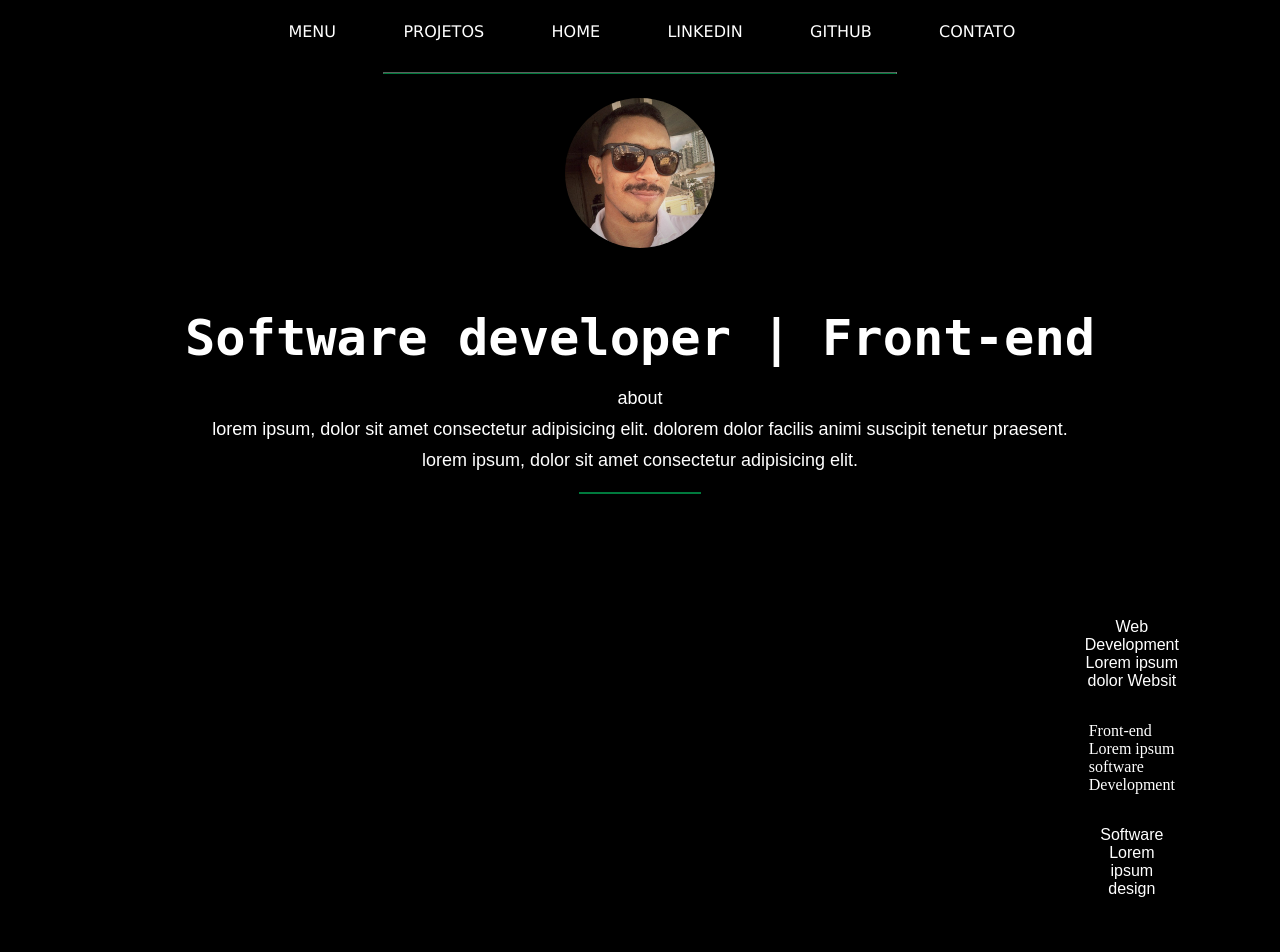
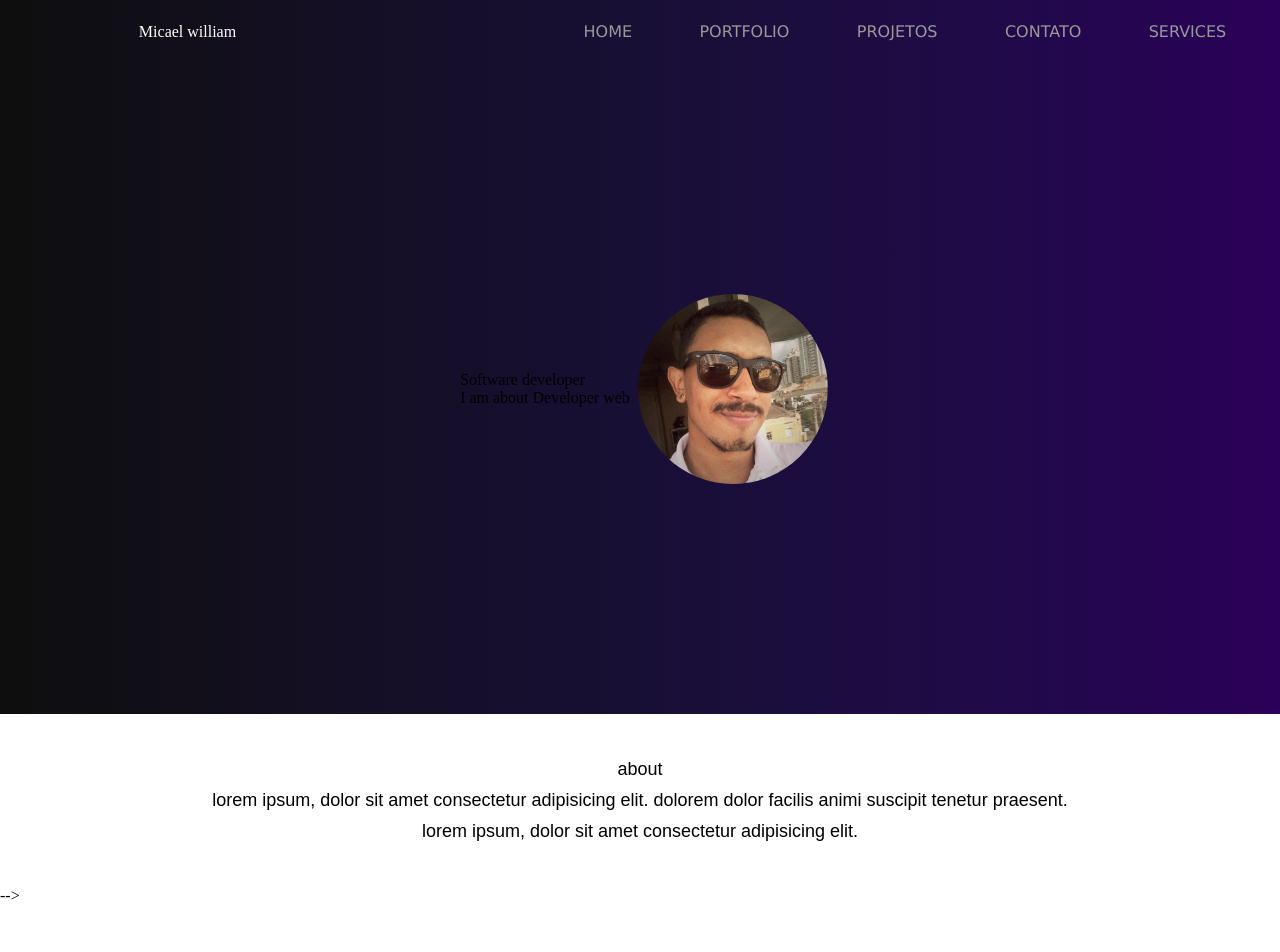
Before and after one commit to Micael-William/portflio-web, a plain HTML site: page index.html in a window 1280 px wide. Shown: the top 952 px of the page. Drawn offline with Linux system fonts and the light colour scheme.

Commit message:
implementação de novos arquivos para o projeto e remoção de outros arquivos

```diff
--- a/assets/CSS/index.css
+++ b/assets/CSS/index.css
@@ -1,221 +1,27 @@
+@import url('/assets/CSS/nav.css');
+@import url('/assets/CSS/perfil.css');
+@import url('/assets/CSS/sobre.css');
+@import url('/assets/CSS/secaoHabilidades.css');
+@import url('/assets/CSS/rodape.css');
 body{
   margin: 0;
   padding: 0;
   box-sizing: border-box;
-  background-color: black;
 }
 
 .container{
   width: 100%;
   height: 100%;
-
 }
 
 /***PARTE CABEÇALHO NAV**/
-nav{
-  padding: 0.4rem;
-}
-
-.linha-nav{
-  width: 40%;
-}
-
-.linha-nav:hover{
-  transition:3s;
-  width: 50%;
-  background-color: #00cc66;
-}
-
-.list-contact-nav{
-  display: flex;
-  justify-content: center;
-  align-items: center;
-  margin-right: 0.7rem;
-}
-
-.links-nav{
-  font-family: 'Verdana';
-  text-align: center;
-  text-decoration: none;
-  text-transform: uppercase;
-  color: white;
-  padding: 0.7rem;
-  text-shadow: 2px 2px 2px 2px ;
-  transition: all;
-}
-
-.links-nav:hover{
-  background-color: #00cc66;
-  transition: ease-in-out 0.5s;
-  border-radius: 100%;
-  padding: 0.9rem;
-}
-
-.contact-perfil-nav{
-  list-style: none;
-  margin: 0 25px 0 20px;
-}
-
-hr{
-  border-bottom: 1px solid #00cc66;
-  opacity: 0.6;
-}
-
-p{
-  color: white;
-}
-
-.linha-horizontal{
-  border: 1px solid #00cc66;
-  width: 10%;
-  margin-top: 1rem ;
-}
-
-
-
 
 /***FOTO***/
-
-.foto{
-  height: 150px;
-  width: 150px;
-  border-radius: 100%;
-  padding: 1rem 0;
-}
-
-.foto-perfil{
-  text-align: center;
-}
-
-
 
 
 /***SEÇÃO SOBRE***/
 
-article{
-  padding: 0.5rem;
-  display: flex;
-  justify-content: center;
-  align-items: center;
-  flex-direction: column;
-}
-
-h1{
-  color: white;
-  text-align: center;
-  margin :0.5rem;
-}
-
-.sobre-mim{
-  margin: 0;
-  text-align: center;
-  padding: 5px;
-  font-family: 'Arial';
-  font-size: 18px;
-  text-transform: lowercase;
-  color: white;
-}
-
-.secao-habilidades{
-  margin-right: 10%;
-  display: flex;
-  justify-content: flex-end;
-  align-items: center;
-}
-
-.secao-sobre{
-  padding: 2rem;
- font-family: 'monospace';
- font-size: 2.1rem;
-}
-
-
-
-
 /***SEÇÃO ESPECIALIDADES***/
-
-.secao-container{
-  width: 100%;
-  height: 80vh;
-}
-
-.secao-especialidades-icones{
-  width: 30px;
-  height: 30px;
-}
-
-.secao-especialidades-logo{
-  display: flex;
-  flex-direction: row;
-  justify-content: center;
-  align-items: center;
-}
-
-.secao-especialidades-services{
-  padding: 2.2rem;
-  display: flex;
-  justify-content: space-around;
-  align-items: center;
-  flex-direction: column;
-  width: 0;
-}
-
-.secao-descricao{
-  display: flex;
-  flex-direction: row;
-  align-items: center;
-}
-
-.secao-especialidades-descricao{
-  text-align: center;
-  color: white;
-  font-family: 'Arial';
-
-}
-
 
 
 /***RODAPÉ PERFIL***/
-footer{
-  background-color: #5a01a7;
-  /*background-color: #1b1b32;*/
-  height: 25vh;
-  width: 100%;
-  display: flex;
-  justify-content: center;
-  align-items: center;
-}
-
-.copywrite{
-  color: white;
-  height: 20px;
-  width: 30px;
-}
-
-.logo{
-  display: flex;
-  justify-content: flex-start;
-  align-items: center;
-  flex-direction: column;
-}
-
-.logo-baner{
-  border: 2px solid cadetblue;
-  width: 20%;
-  height: 20%;
-  float: right;
-}
-
-.logo-social{
- display: flex;
- justify-content: center;
- align-items: center;
-}
-
-.linkedin-social{
-  width: 30px;
-}
-
-.github-social{
-  width: 30px;
-}
--- /dev/null
+++ b/assets/CSS/nav.css
@@ -0,0 +1,50 @@
+nav{
+    padding: 0.4rem;
+    background-image: linear-gradient(to right, #0e0e0e, #140f23, #180f35, #1f0b47, #2a0058);
+  }
+
+  .linha-nav{
+    width: 40%;
+  }
+
+  .linha-nav:hover{
+    transition:3s;
+    width: 50%;
+    background-color: #00cc66;
+  }
+
+  .list-contact-nav{
+    display: flex;
+    justify-content: flex-end;
+    align-items: center;
+    margin-right: 0.7rem;
+  }
+
+  .links-nav{
+    font-family: 'Verdana';
+    text-align: center;
+    text-decoration: none;
+    text-transform: uppercase;
+    color: #999;
+    padding: 0.7rem;
+    text-shadow: 2px 2px 2px 2px ;
+    transition: all;
+  }
+
+  .links-nav:hover{
+    transition: ease-in-out 0.5s;
+    border-radius: 100%;
+    padding: 0.9rem;
+    color: white;
+  }
+
+  .contact-perfil-nav{
+    list-style: none;
+    margin: 0 25px 0 20px;
+  }
+
+  .content{
+    margin-right: 26%;
+    list-style-type: none;
+    color: white;
+  }
--- /dev/null
+++ b/assets/CSS/perfil.css
@@ -0,0 +1,23 @@
+header{
+    display: flex;
+    justify-content: center;
+    align-items: center;
+    min-height: 650px;
+    width: 100%;
+    background-image: linear-gradient(to right, #0e0e0e, #140f23, #180f35, #1f0b47, #2a0058);
+  }
+
+  .foto{
+    box-shadow: 50px;
+    height: 190px;
+    width: 190px;
+    border-radius: 50%;
+    padding: 1rem 0;
+  }
+
+  .foto-perfil{
+    display: flex;
+    justify-content: flex-end;
+    /* justify-content: flex-end; */
+    text-align: center;
+  }
--- /dev/null
+++ b/assets/CSS/rodape.css
@@ -0,0 +1,15 @@
+footer{
+    /* background-color: #5a01a7; */
+    background-color: #1b1b32;
+    height: 140px;
+    width: 100%;
+    display: flex;
+    justify-content: center;
+    align-items: center;
+  }
+
+  .copywrite{
+    color: white;
+    height: 20px;
+    width: 30px;
+  }
--- /dev/null
+++ b/assets/CSS/secaoHabilidades.css
@@ -0,0 +1,51 @@
+.secao-habilidades{
+    display: flex;
+    justify-content: center;
+    align-items: center;
+  }
+
+  .title-habilidades{
+    text-align: center;
+  }
+
+  .secao-container{
+    width: 100%;
+    height: 100vh;
+    /* background-color: #4760ff; */
+  }
+
+  .secao-especialidades-icones{
+    border-radius: 30%;
+    width: 70px;
+    height: 60px;
+  }
+
+  .secao-especialidades-logo{
+     display: flex;
+    justify-content: center;
+    align-items: center;
+    flex-direction: column;
+  }
+
+  .secao-especialidades-services{
+    /* padding: 2.2rem; */
+    display: flex;
+    justify-content: center;
+    align-items: center;
+    width: 100vw;
+    height: 60vh;
+  }
+
+  .secao-descricao{
+    display: flex;
+    align-items: center;
+    justify-content: center;
+    flex-direction: column;
+  }
+
+  .secao-especialidades-descricao{
+    text-align: center;
+    color: black;
+    font-family: 'Arial';
+
+  }
--- /dev/null
+++ b/assets/CSS/sobre.css
@@ -0,0 +1,23 @@
+.sobre-mim{
+    margin: 0;
+    text-align: center;
+    padding: 5px;
+    font-family: 'Arial';
+    font-size: 18px;
+    text-transform: lowercase;
+    color: black;
+  }
+  .secao-sobre{
+    /* background-color: #0dccff; */
+    padding: 2rem;
+   font-family: 'monospace';
+   font-size: 2.1rem;
+  }
+
+  article{
+    padding: 0.5rem;
+    display: flex;
+    justify-content: center;
+    align-items: center;
+    flex-direction: column;
+  }
--- a/index.html
+++ b/index.html
@@ -4,37 +4,47 @@
         <meta charset="UTF-8">
         <meta http-equiv="X-UA-Compatible" content="IE=edge">
         <meta name="viewport" content="width=device-width, initial-scale=1.0">
-    <link rel="stylesheet" href="./assets/CSS/index.css">
-    <title>LANDING Page</title>
+        <link rel="stylesheet" href="/assets/CSS/index.css">
+        <title><Micael william ></title>
     </head>
         <body>
             <div class="container">
                 <nav>
                     <ul class="list-contact-nav">
-        <li class="contact-perfil-nav"><a class="links-nav" href="index.html">MENU</a></li>
-        <li class="contact-perfil-nav"><a class="links-nav" href="index.html">Projetos</a></li>
-        <li class="contact-perfil-nav"><a class="links-nav" href="index.html">Home</a></li>
-        <li class="contact-perfil-nav"><a class="links-nav" href="https://www.linkedin.com/in/micael-william-73b874172?">Linkedin</a></li>
-        <li class="contact-perfil-nav"><a class="links-nav" href="index.html">Github</a></li>
-        <li class="contact-perfil-nav"><a class="links-nav" href="index.html">Contato</a></li>
+                        <li class="content">Micael william</li>
+                        <li class="contact-perfil-nav">
+                            <a class="links-nav" href="index.html">Home</a>
+                        </li>
+                        <li class="contact-perfil-nav">
+                            <a class="links-nav" href="index.html">Portfolio</a>
+                        </li>
+                        <li class="contact-perfil-nav">
+                            <a class="links-nav" href="index.html">Projetos</a></li>
+                        <li class="contact-perfil-nav"><a class="links-nav" href="contato.html">Contato</a>
+                        </li>
+                        <li class="contact-perfil-nav">
+                            <a class="links-nav" href="index.html">Services</a>
+                        </li>
                     </ul>
                 </nav>
-    <hr class="linha-nav">
-      <header><!--Menu-perfil-->
+                <header>
+                    <article class="conteudo">
+                        <p class="title-sobre">Software developer <br> I am about Developer web</p>
+                        <!-- <h1 class="title">Software developer | Front-end</h1> -->
+                    </article>
                     <div class="foto-perfil">
-          <img class="foto" src="./assets/img/foto.jpg" alt="Foto-mw">
+                        <img class="foto" src="/assets/img/foto.jpg" alt="Foto-mw">
                     </div>
                 </header>
-     <main>
+
+                <main><!--Sobre-->
                   <section class="secao-sobre">
-          <h1>Software developer | Front-end</h1><!--Sobre-->
                         <article>
                             <p class="sobre-mim">About</p>
                             <p  class="sobre-mim">Lorem ipsum, dolor sit amet consectetur adipisicing elit. Dolorem dolor facilis animi suscipit tenetur praesent.</p>
                             <p  class="sobre-mim">Lorem ipsum, dolor sit amet consectetur adipisicing elit.</p>
-            <hr class="linha-horizontal">
                         </article>
-       </section>
+                    </section>-->
 
                         <div class="secao-container">
                             <section class="secao-habilidades">
@@ -46,21 +56,24 @@
                                         <p class="secao-especialidades-descricao">Web Development Lorem ipsum dolor Websit</p>
                                     </li>
                                     <li class="secao-descricao">
-                <div class="secao-especialidades-logo"><img class="secao-especialidades-icones" src="./assets/img/css3.svg" alt="especialidades"></div>
+                                        <div class="secao-especialidades-logo">
+                                            <img class="secao-especialidades-icones" src="./assets/img/css3.svg" alt="especialidades">
+                                        </div>
                                         <p class="-secao-especialidades-descricao">Front-end  Lorem ipsum software Development</p>
                                     </li>
                                     <li class="secao-descricao">
-                <div class="secao-especialidades-logo"><img class="secao-especialidades-icones" src="./assets/img/javascript.svg" alt="especialidades"></div>
+                                        <div class="secao-especialidades-logo">
+                                            <img class="secao-especialidades-icones" src="./assets/img/javascript.svg" alt="especialidades">
+                                        </div>
                                         <p class="secao-especialidades-descricao">Software  Lorem ipsum design</p>
                                     </li>
                                 </ul>
                             </section>
                         </div>
                 </main>
+            </div>
             <footer>
-        <a class="logo-social" href="#" ><img class="linkedin-social" src="./assets/img/linkedin.svg" alt="linkedin-social"></img></a>
-        <a class="logo-social" href="#" ><img class="github-social" src="./assets/img/github-brands.svg" alt="github-social"></img></a>
+                <p>Autor: Micael william Software</p>
             </footer>
-    </div>
      </body>
 </html>
```
Also changed, not shown: assets/CSS/contato/contato.css (added, +44 -0 lines), contato.html (added, +23 -0 lines), assets/cores/cores.txt (added), assets/img/bootstrap.svg (deleted), assets/img/css3.svg (deleted), assets/img/em-construção-faixa-amarela-preta-.jpg (deleted), assets/img/git.svg (deleted), assets/img/github-brands.svg (deleted), assets/img/github.svg (deleted), assets/img/html5.svg (deleted), assets/img/javascript.svg (deleted), assets/img/linkedin.svg (deleted). Lines whose indentation alone changed are shown as unchanged.
